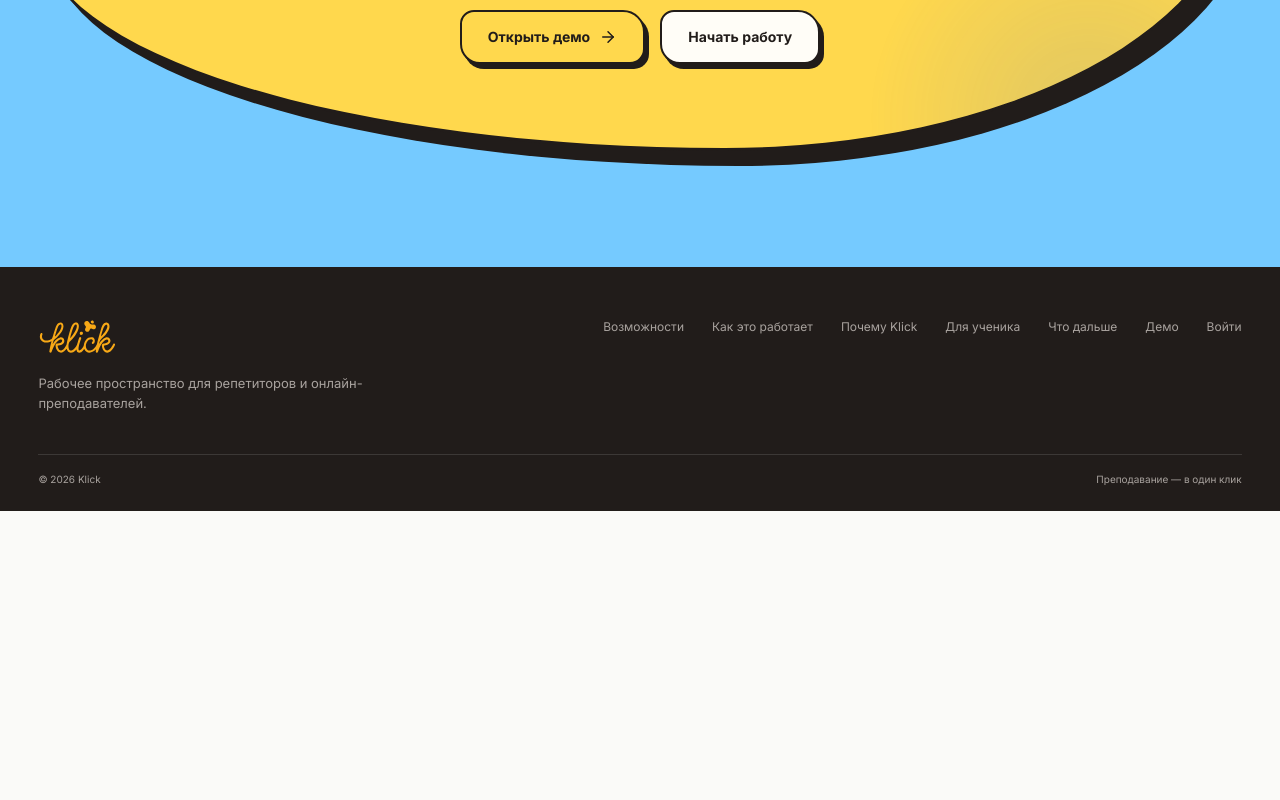
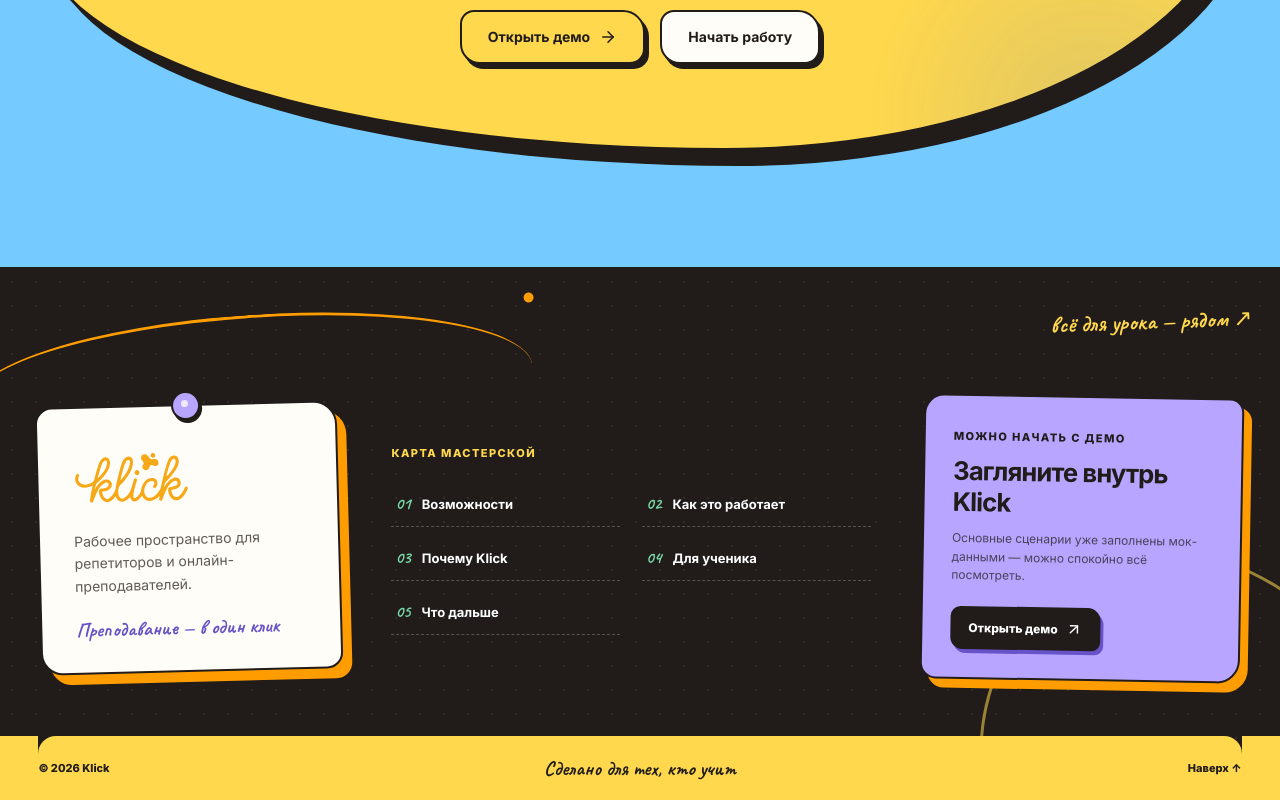
Before and after one commit to mcArtemev/KLICK-landing, a Vue app: page / in a window 1280 px wide. Shown: the part 10262-11062 px from the top of the page. Before the commit the page ends 10773 px from the top, so only its background shows below. Built offline with nearby package versions, Linux system fonts and the light colour scheme; no server answers.

Commit message:
style: redesign workshop footer

```diff
--- a/src/App.vue
+++ b/src/App.vue
@@ -177,24 +177,38 @@
         </main>
 
         <footer class="site-footer">
+            <span class="site-footer__thread" aria-hidden="true"></span>
+            <span class="site-footer__scribble" aria-hidden="true">всё для урока — рядом ↗</span>
             <div class="shell site-footer__main">
-                <div>
+                <div class="site-footer__brand-card">
+                    <span class="site-footer__pin" aria-hidden="true"></span>
                     <BrandLogo />
                     <p>Рабочее пространство для репетиторов и онлайн-преподавателей.</p>
+                    <small>Преподавание — в один клик</small>
                 </div>
-                <nav aria-label="Навигация в подвале">
-                    <a href="#possibilities">Возможности</a>
-                    <a href="#lesson-journey">Как это работает</a>
-                    <a href="#connections">Почему Klick</a>
-                    <a href="#student-space">Для ученика</a>
-                    <a href="#development">Что дальше</a>
-                    <a :href="demoUrl">Демо</a>
-                    <a :href="appUrl">Войти</a>
-                </nav>
+
+                <div class="site-footer__map">
+                    <span>Карта мастерской</span>
+                    <nav aria-label="Навигация в подвале">
+                        <a href="#possibilities"><small>01</small> Возможности</a>
+                        <a href="#lesson-journey"><small>02</small> Как это работает</a>
+                        <a href="#connections"><small>03</small> Почему Klick</a>
+                        <a href="#student-space"><small>04</small> Для ученика</a>
+                        <a href="#development"><small>05</small> Что дальше</a>
+                    </nav>
+                </div>
+
+                <div class="site-footer__demo-card">
+                    <span>Можно начать с демо</span>
+                    <h3>Загляните внутрь Klick</h3>
+                    <p>Основные сценарии уже заполнены мок-данными — можно спокойно всё посмотреть.</p>
+                    <a :href="demoUrl">Открыть демо <IconArrowUpRight :size="17" /></a>
+                </div>
             </div>
             <div class="shell site-footer__bottom">
                 <span>© {{ currentYear }} Klick</span>
-                <span>Преподавание — в один клик</span>
+                <span>Сделано для тех, кто учит</span>
+                <a href="#top">Наверх <span aria-hidden="true">↑</span></a>
             </div>
         </footer>
     </div>
```
Also changed, not shown: src/style.css.
